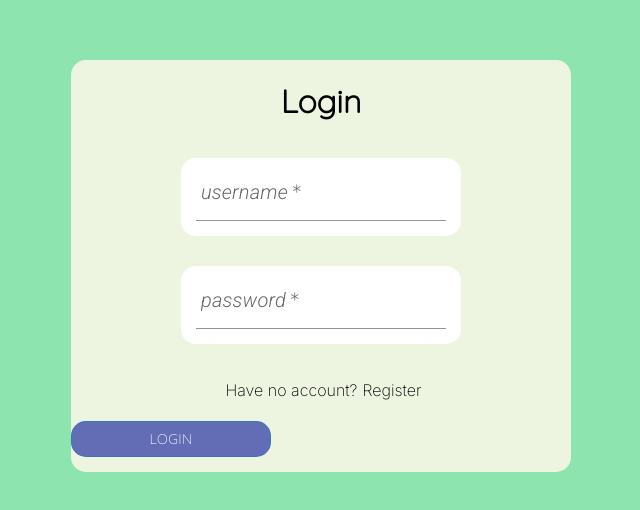
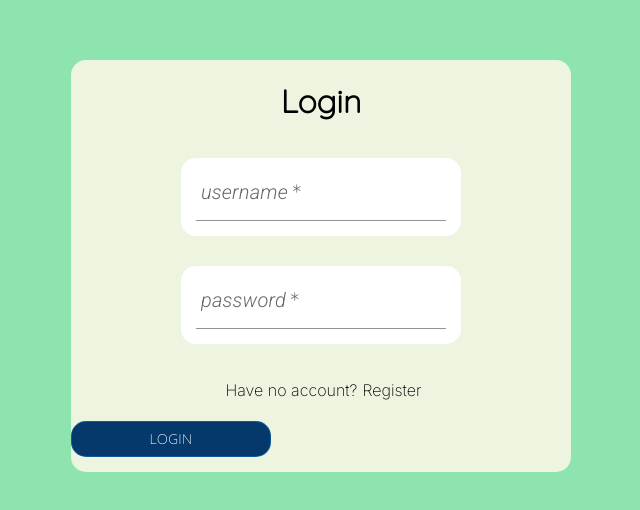
Before and after one commit to RichardPlangar/E-Commerce, a React (Create React App) app in the folder Frontend/: page /login in a window 1280 px wide. Shown: the part 134-644 px from the top of the page, without its empty margins (319-959 px from the left). Built offline with nearby package versions, Linux system fonts and the light colour scheme; the HTML template or start-up script is replaced by a standard one; a web font is replaced by a local one.

Commit message:
colors and border radius have been updated

```diff
--- a/Frontend/src/pages/Login/Login.scss
+++ b/Frontend/src/pages/Login/Login.scss
@@ -11,6 +11,7 @@
   .sign-in {
     background-color: variables.$secondary-background-color;
     border-radius: 15px;
+
     .terms-and-condition {
       display: flex;
       align-items: center;
@@ -38,13 +39,14 @@
     flex-direction: column;
     justify-content: center;
     align-items: center;
+    border-radius: variables.$primary-desktop-radius;
 
     .input-field {
       padding: 15px;
       margin: 15px;
       background-color: #fff;
       width: 50%;
-      border-radius: 15px;
+      border-radius: variables.$primary-desktop-radius;
 
       label {
         margin-left: 20px;
@@ -66,12 +68,12 @@
   Button {
     font-family: variables.$primary-font;
     color: #fff;
-    background-color: #636db6;
+    background-color: variables.$button-background-color;
     width: 200px;
     border-radius: 15px;
     margin-bottom: 15px;
   }
   Button:hover {
-    background-color: #636db6;
+    background-color: #0c60b2;
   }
 }
```
